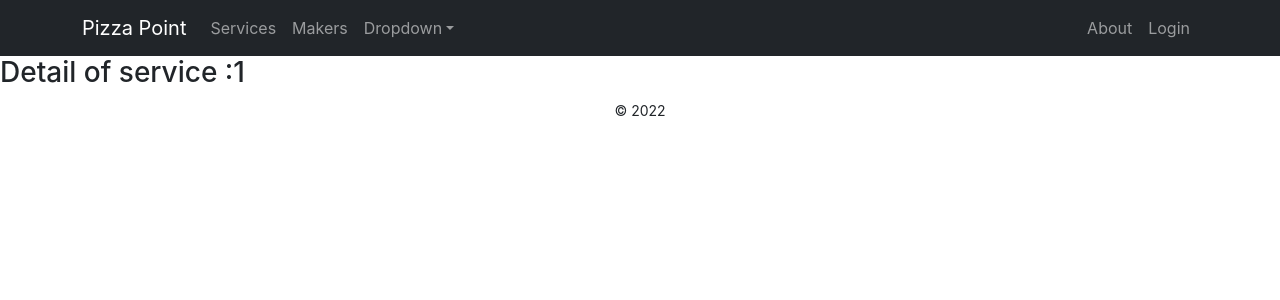
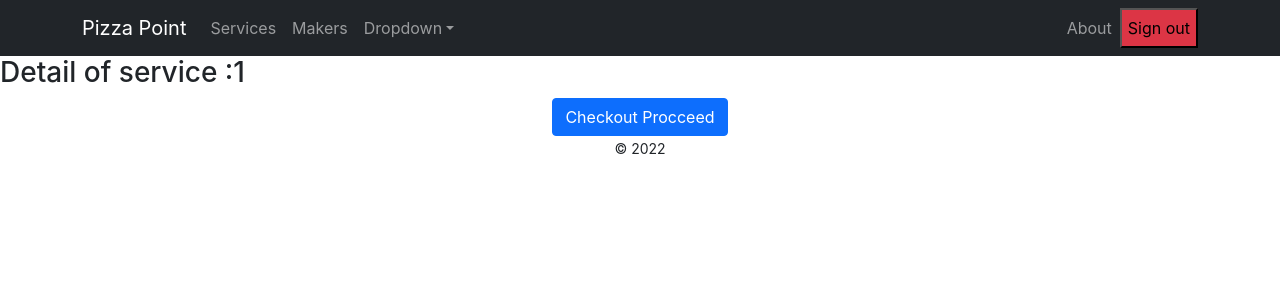
Before and after one commit to MuhammadEnamulHaque79/Pizza-Point, a React (Create React App) app: page /service/1 in a window 1280 px wide. Shown: the top 300 px of the page. Built offline with nearby package versions, Linux system fonts and the light colour scheme; no server answers; sample sign-in values are in the browser's storage; the HTML template or start-up script is replaced by a standard one.

Commit message:
toggle added

```diff
--- a/src/App.js
+++ b/src/App.js
@@ -1,8 +1,6 @@
 import './App.css';
-import { Routes,Route } from 'react-router-dom';
+import { Routes, Route } from 'react-router-dom';
 import About from './Pages/About/About';
-
-
 import Footer from './Pages/Shared/Footer/Footer';
 import Header from './Pages/Shared/Header/Header';
 import Home from './Pages/Home/Home/Home';
@@ -10,6 +8,8 @@ import ServiceDetail from './Pages/ServiceDetail/ServiceDetail';
 import NotFound from './Pages/Shared/NotFound/NotFound';
 import Login from './Pages/Login/Login/Login';
 import Register from './Pages/Login/Register/Register';
+import Checkout from './Pages/Checkout/Checkout/Checkout';
+import RequireAuth from './Pages/Login/RequireAuth/RequireAuth';
 
 
 function App() {
@@ -23,6 +23,11 @@ function App() {
         <Route path="/about" element={<About></About>}></Route>
         <Route path="/login" element={<Login></Login>}></Route>
         <Route path="/register" element={<Register></Register>}></Route>
+        <Route path="/checkout" element={
+          <RequireAuth>
+            <Checkout></Checkout>
+          </RequireAuth>
+        }></Route>
         <Route path="*" element={<NotFound></NotFound>}></Route>
       </Routes>
       <Footer></Footer>
--- /dev/null
+++ b/src/Pages/Checkout/Checkout/Checkout.js
@@ -0,0 +1,11 @@
+import React from 'react';
+
+const Checkout = () => {
+    return (
+        <div>
+            <h3>Checkout me</h3>
+        </div>
+    );
+};
+
+export default Checkout;
--- /dev/null
+++ b/src/Pages/Login/RequireAuth/RequireAuth.js
@@ -0,0 +1,18 @@
+import React from 'react';
+import { Navigate, useLocation } from 'react-router-dom';
+import { useAuthState } from 'react-firebase-hooks/auth';
+import auth from '../../../firebase.init';
+
+
+const RequireAuth = ({ children }) => {
+    const [user] = useAuthState(auth);
+    const location = useLocation();
+
+
+  if(!user){
+    return <Navigate to="/login" state={{ from: location }} replace />;
+  }
+    return children;
+};
+
+export default RequireAuth;
--- a/src/Pages/ServiceDetail/ServiceDetail.js
+++ b/src/Pages/ServiceDetail/ServiceDetail.js
@@ -1,11 +1,16 @@
 import React from 'react';
-import { useParams } from 'react-router-dom';
+import { Link, useParams } from 'react-router-dom';
 
 const ServiceDetail = () => {
-    const{serviceId}=useParams();
+    const { serviceId } = useParams();
     return (
         <div>
             <h3>Detail of service :{serviceId}</h3>
+            <div className='text-center'>
+                <Link to="/checkout">
+                    <button className='btn btn-primary'>Checkout Procceed</button>
+                </Link>
+            </div>
         </div>
     );
 };
--- a/src/Pages/Shared/Header/Header.js
+++ b/src/Pages/Shared/Header/Header.js
@@ -5,11 +5,17 @@ import Nav from 'react-bootstrap/Nav';
 import Navbar from 'react-bootstrap/Navbar';
 import NavDropdown from 'react-bootstrap/NavDropdown';
 import { Link } from 'react-router-dom';
+import { useAuthState} from 'react-firebase-hooks/auth';
+import auth from '../../../firebase.init';
+import { signOut } from 'firebase/auth';
 // import logo from '../../../images/logo/logo.png';
 
+const Header = () => {
+    const [user] = useAuthState(auth);
+    const handleSignOut=()=>{
+        signOut(auth);
+    }
 
-
-const Header = () => {
     return (
 
         <Navbar collapseOnSelect expand="lg" bg="dark" variant="dark" sticky="top">
@@ -36,9 +42,12 @@ const Header = () => {
                     </Nav>
                     <Nav>
                         <Nav.Link as={Link} to="/about">About</Nav.Link>
+                        {   user ?
+                            <button onClick={handleSignOut} className='bg-danger'> Sign out</button>
+                            :
                             <Nav.Link as={Link} to="/login">
                                 Login
-                            </Nav.Link>
+                            </Nav.Link>}
                     </Nav>
                 </Navbar.Collapse>
             </Container>
```
Also changed, not shown: src/Pages/Checkout/Checkout/Checkout.css (added), src/Pages/Login/RequireAuth/RequireAuth.css (added), 2 other files (tests, documents, lock files or other folders). Lines whose indentation alone changed are shown as unchanged.
